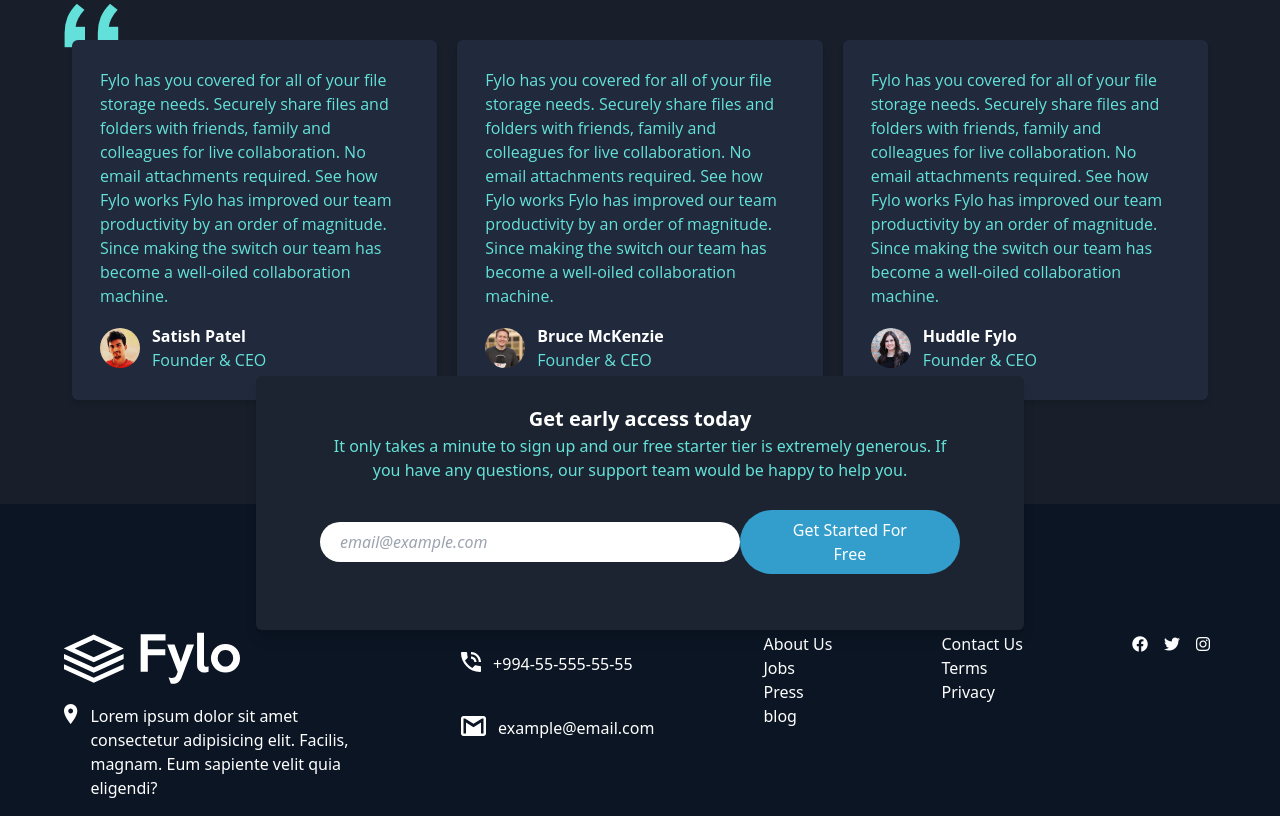
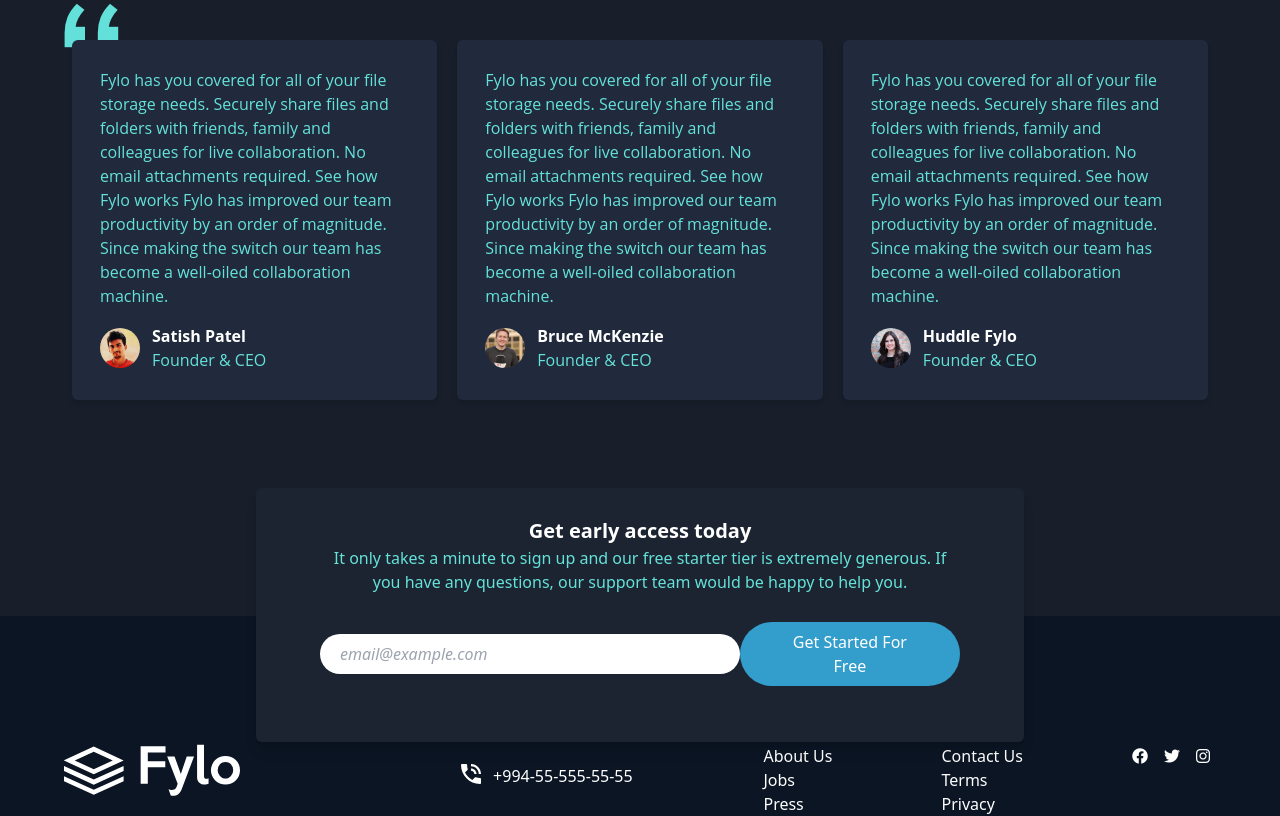
Before and after one commit to RaminMikayilov/Fylo-dark-theme-landing-page, a website: page index.html in a window 1280 px wide. Shown: the part 1931-2747 px from the top of the page. Drawn offline with Linux system fonts and the light colour scheme.

Commit message:
Fix overflow problem for desktop

```diff
--- a/index.html
+++ b/index.html
@@ -156,7 +156,7 @@
       </section>
 
       <!-- Comments Section -->
-      <section class="p-16 pb-24">
+      <section class="p-16 pb-52">
         <img src="./images/bg-quotes.png" alt="quotes" />
         <div
           class="px-2 flex items-center justify-between -top-2 relative space-x-5"
@@ -230,32 +230,6 @@
       </section>
     </main>
 
-    <!-- Email Section -->
-    <section class="bg-darkBlue-200 text-white relative">
-      <div
-        class="bg-darkBlue-100 text-center rounded-md shadow-lg py-7 px-16 w-3/5 absolute top-0 left-0"
-      >
-        <h1 class="font-bold text-md">Get early access today</h1>
-        <p class="text-cyan">
-          It only takes a minute to sign up and our free starter tier is
-          extremely generous. If you have any questions, our support team would
-          be happy to help you.
-        </p>
-        <div class="flex justify-between items-center py-7">
-          <input
-            type="email"
-            placeholder="email@example.com"
-            class="placeholder:italic py-2 px-5 rounded-full w-2/3 text-darkBlue-200 shadow-sm focus:outline-red"
-          />
-          <button
-            class="py-2 px-9 rounded-full bg-blue hover:bg-red ease-in-out duration-200"
-          >
-            Get Started For Free
-          </button>
-        </div>
-      </div>
-    </section>
-
     <!-- Footer -->
     <footer class="relative">
       <!-- Email Section -->
@@ -285,7 +259,7 @@
         class="bg-darkBlue-300 text-white px-16 pt-32 pb-20 flex justify-between"
       >
         <div class="w-1/4">
-          <img src="./images/logo.svg" alt="logo" class="cursor-pointer" />
+          <img src="./images/logo.svg" alt="logo" class="cursor-pointer " />
           <div class="flex space-x-3 py-5">
             <img src="./images/icon-location.svg" alt="" class="h-5" />
             <p>
```
Also changed, not shown: css/main.css.
